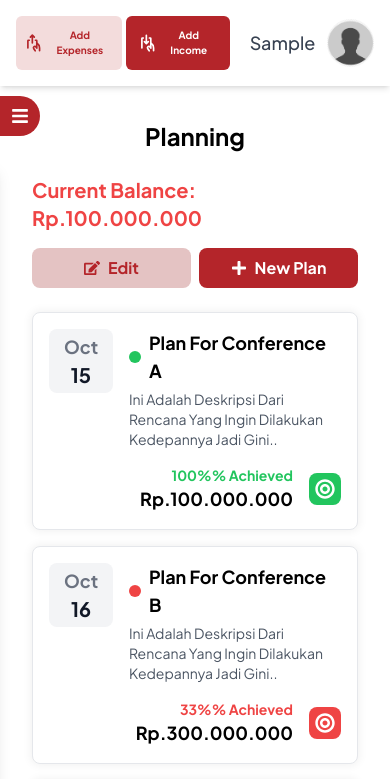
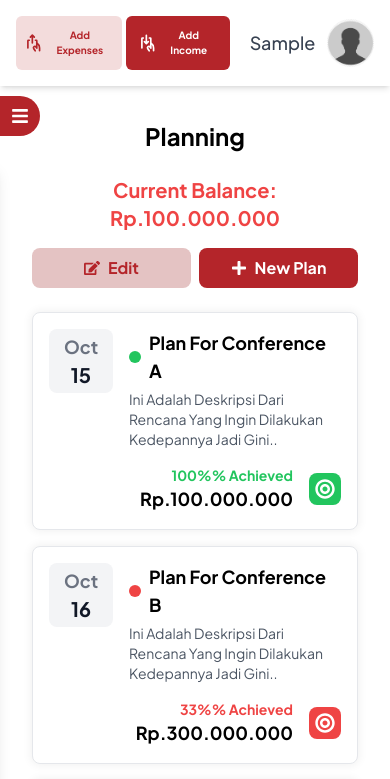
Before and after one commit to hauzanrafiattallah/Payroll-FE, a React (Vite) app: page /planning in a window 390 px wide. Shown: the top 779 px of the page. Built offline with nearby package versions, Linux system fonts and the light colour scheme; no server answers; sample sign-in values are in the browser's storage.

Commit message:
Refactor alignment and responsiveness in PlanningDetails component

```diff
--- a/src/pages/Planning.jsx
+++ b/src/pages/Planning.jsx
@@ -93,7 +93,7 @@ const Planning = () => {
 
           {/* Current Balance dan Action Buttons */}
           <div className="flex flex-col sm:flex-row justify-between items-center mb-6">
-            <span className="text-xl font-semibold text-red-500 mb-4 sm:mb-0">
+            <span className="text-xl text-center sm:text-center font-semibold text-red-500 mb-4 sm:mb-0">
               Current Balance: Rp.100.000.000
             </span>
 
@@ -226,7 +226,9 @@ const Planning = () => {
       </div>
 
       {/* Pop-up Modal for adding new plan */}
-      {isPlanPopUpOpen && <PlanPopUp isOpen={isPlanPopUpOpen} onClose={closeNewPlanModal} />}
+      {isPlanPopUpOpen && (
+        <PlanPopUp isOpen={isPlanPopUpOpen} onClose={closeNewPlanModal} />
+      )}
 
       {/* Modal for delete confirmation */}
       {isDeleteModalOpen && (
```
